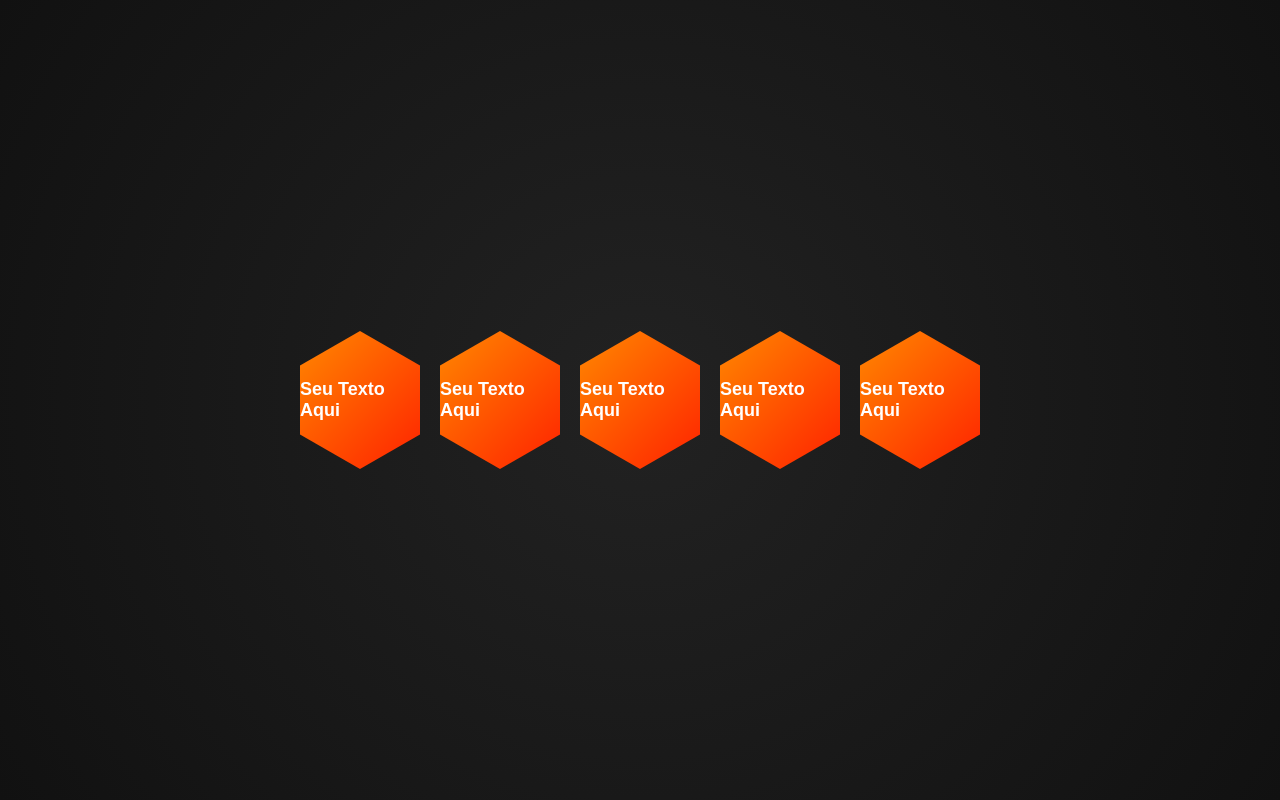
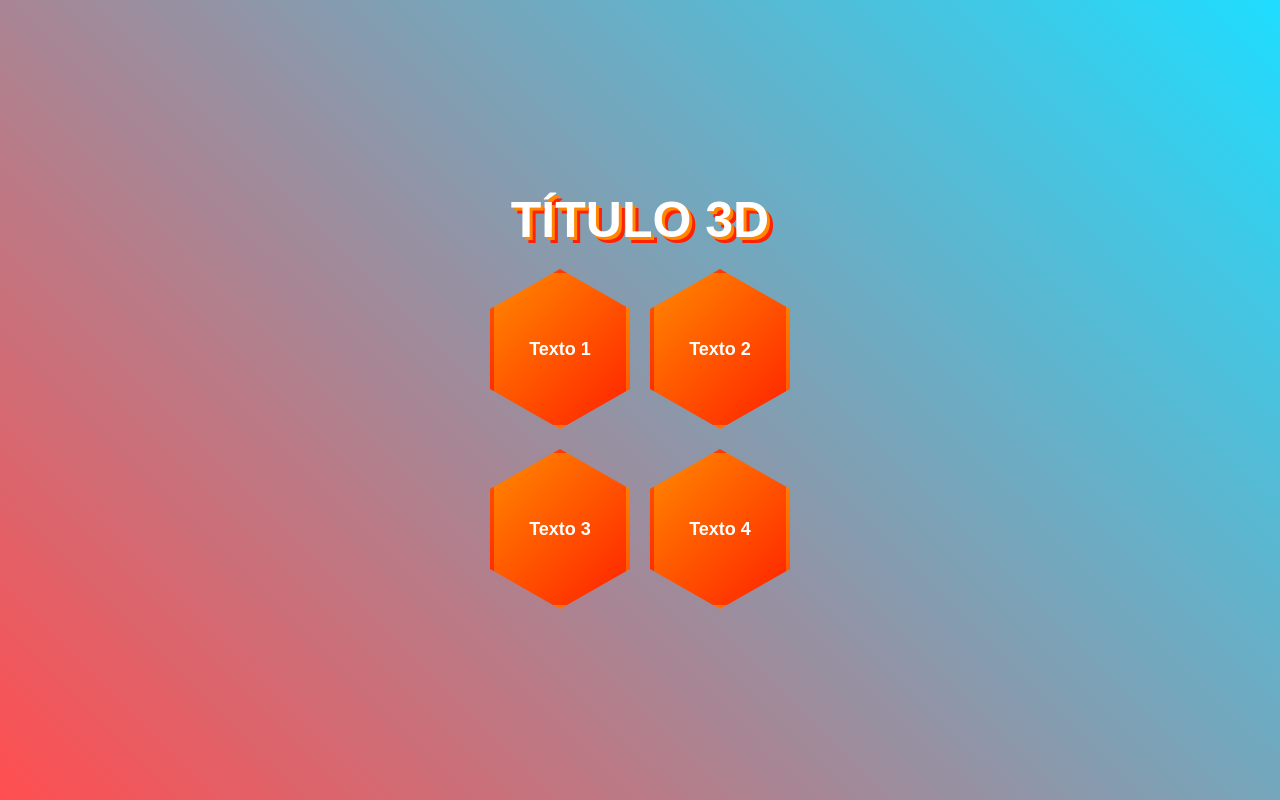
Before and after one commit to Sesiverso/Dia-Antibullying, a plain HTML site: page index.html in a window 1280 px wide. Drawn offline with Linux system fonts and the light colour scheme.

Commit message:
Update index.html

```diff
--- a/index.html
+++ b/index.html
@@ -12,22 +12,31 @@
         }
         body {
             display: flex;
+            flex-direction: column;
             justify-content: center;
             align-items: center;
             height: 100vh;
-            background: radial-gradient(circle, #222, #111);
+            background: linear-gradient(45deg, #ff4e50, #1fddff);
             perspective: 1200px;
             overflow: hidden;
         }
+        .title {
+            font-size: 50px;
+            font-weight: bold;
+            color: white;
+            text-transform: uppercase;
+            text-shadow: 3px 3px 0 #ff8800, 6px 6px 0 #ff2200;
+            margin-bottom: 20px;
+        }
         .scene {
-            display: flex;
-            flex-wrap: wrap;
+            display: grid;
+            grid-template-columns: repeat(2, 1fr);
             gap: 20px;
             transform-style: preserve-3d;
         }
         .hexagon {
-            width: 120px;
-            height: 138px;
+            width: 140px;
+            height: 160px;
             background: linear-gradient(135deg, #ff8800, #ff2200);
             display: flex;
             justify-content: center;
@@ -37,22 +46,29 @@
             color: white;
             position: relative;
             clip-path: polygon(50% 0%, 100% 25%, 100% 75%, 50% 100%, 0% 75%, 0% 25%);
-            transition: transform 0.6s ease-in-out, box-shadow 0.6s ease-in-out;
+            transition: all 0.4s ease-in-out;
             box-shadow: 0 10px 20px rgba(255, 136, 0, 0.5);
+            border: 4px solid transparent;
         }
         .hexagon:hover {
-            transform: rotateY(15deg) rotateX(10deg) scale(1.1);
-            box-shadow: 0 20px 40px rgba(255, 136, 0, 0.7);
+            transform: scale(1.1) rotateY(10deg);
+            box-shadow: 0 15px 30px rgba(255, 136, 0, 0.7);
+            border-color: rgba(255, 136, 0, 0.7);
+        }
+        .hexagon:active {
+            transform: scale(1.15) rotateY(5deg);
+            border-color: rgba(255, 255, 255, 0.9);
+            box-shadow: 0 20px 40px rgba(255, 136, 0, 1);
         }
     </style>
 </head>
 <body>
+    <h1 class="title">Título 3D</h1>
     <div class="scene">
-        <div class="hexagon">Seu Texto Aqui</div>
-        <div class="hexagon">Seu Texto Aqui</div>
-        <div class="hexagon">Seu Texto Aqui</div>
-        <div class="hexagon">Seu Texto Aqui</div>
-        <div class="hexagon">Seu Texto Aqui</div>
+        <div class="hexagon">Texto 1</div>
+        <div class="hexagon">Texto 2</div>
+        <div class="hexagon">Texto 3</div>
+        <div class="hexagon">Texto 4</div>
     </div>
 </body>
 </html>
```
